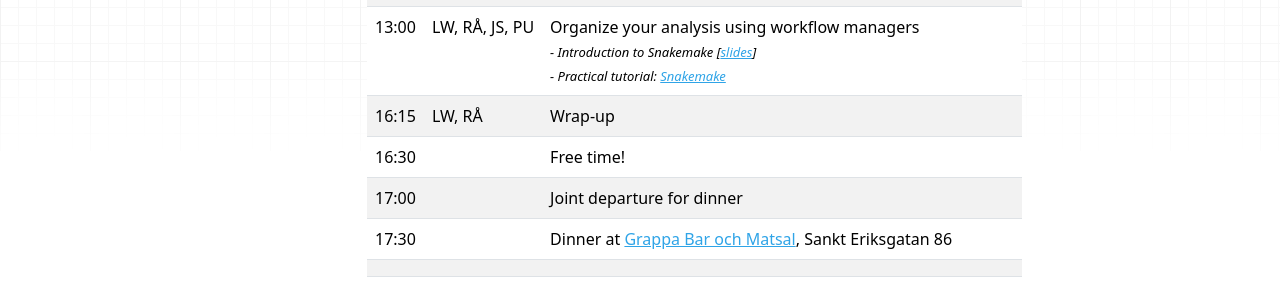
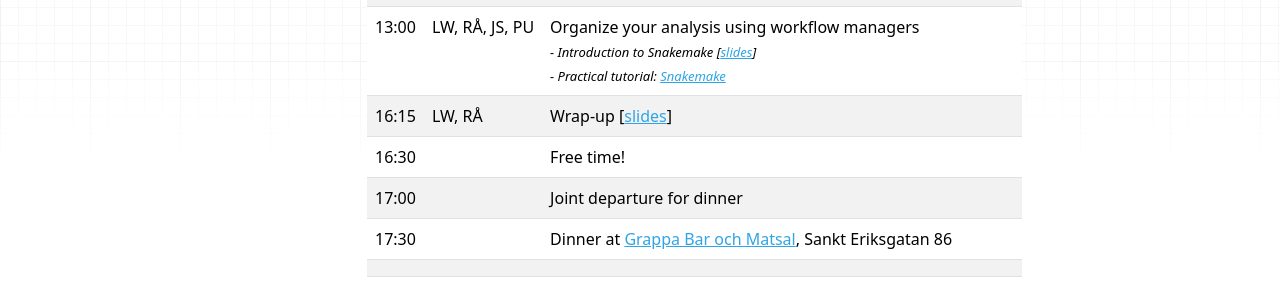
Before and after one commit to NBISweden/workshop-reproducible-research, an MkDocs documentation site: the page built from docs/schedule.md, in a window 1280 px wide and 900 px high, scrolled down 350 px. Shown: the part 155-445 px from the top of the window. Built offline with MkDocs 1.6.1, drawn with Linux system fonts in a browser that asks for light colours; nearby versions of some CDN libraries; old or Windows-style settings are respelled for this version of MkDocs.

Commit message:
add slide link

```diff
--- a/docs/schedule.md
+++ b/docs/schedule.md
@@ -57,7 +57,7 @@
   <tr>
     <td> <font size="3"> 16:15 </td>
     <td> <font size="3"> LW, RÅ </td>
-    <td> <font size="3"> Wrap-up </td>
+    <td> <font size="3"> Wrap-up [<a href="https://github.com/rasmusagren/repres_slides/raw/master/wrapup.pdf" target="_blank">slides</a>]</td>
   </tr>
   <tr>
     <td> <font size="3"> 16:30 </td>
```
